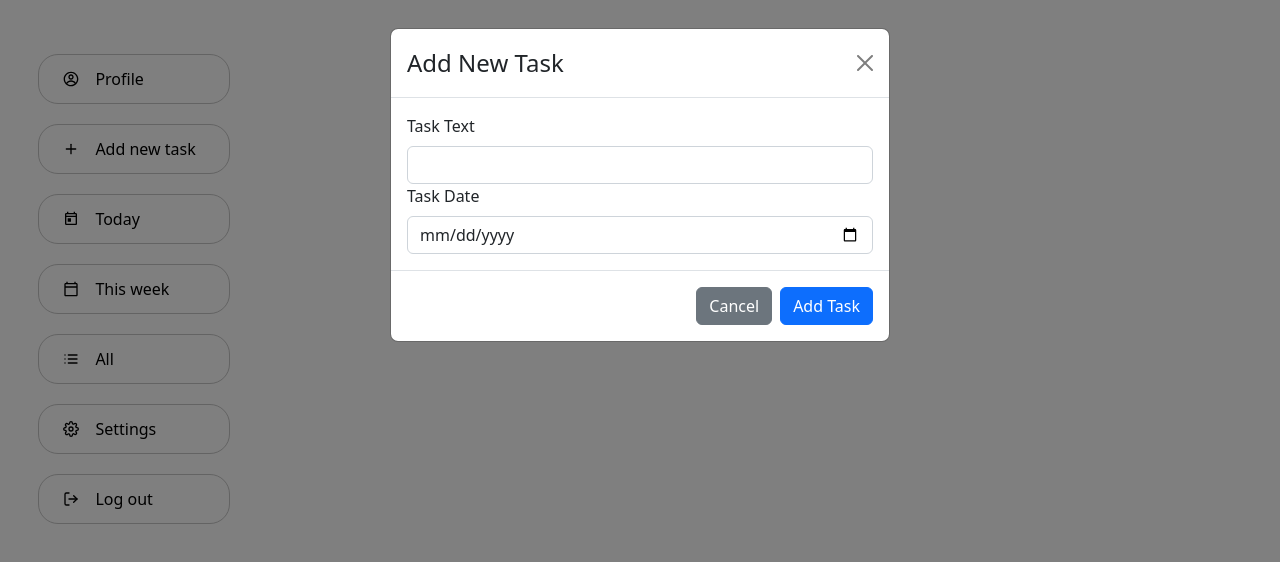
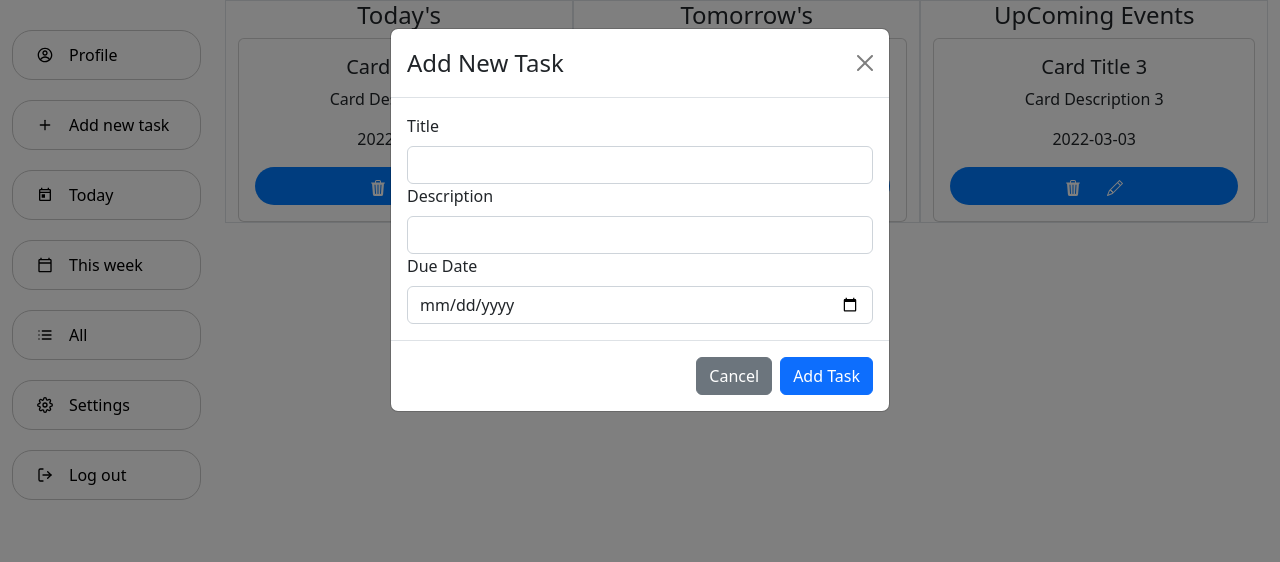
Before and after one commit to Nawzneen/LinkedinTutorial-ReactHooks, a React (Create React App) app: page / in a window 1280 px wide. Both pictures are taken after a click on the item "Add new task". Shown: the top 562 px of the page. Built offline with nearby package versions, Linux system fonts and the light colour scheme.

Commit message:
[Feature] main and card component added

```diff
--- a/src/App.js
+++ b/src/App.js
@@ -1,24 +1,18 @@
 import "./App.css";
 import SideBar from "./Components/SideBar";
+import Main from "./Components/Main";
 
 function App() {
   return (
-    <div className="App">
-      {/* <header className="App-header">
-        <img src={logo} className="App-logo" alt="logo" />
-        <p>
-          Edit <code>src/App.js</code> and save to reload.
-        </p>
-        <a
-          className="App-link"
-          href="https://reactjs.org"
-          target="_blank"
-          rel="noopener noreferrer"
-        >
-          Learn React
-        </a>
-      </header> */}
-      <SideBar />
+    <div className="App container-fluid">
+      <div className="row">
+        <div className="col-md-2 col-12">
+          <SideBar />
+        </div>
+        <div className="col-md-10 col-12">
+          <Main />
+        </div>
+      </div>
     </div>
   );
 }
--- /dev/null
+++ b/src/CSS/card.css
@@ -0,0 +1,14 @@
+.card {
+  border-radius: 20px;
+}
+.card .icons-container {
+  background-color: var(--primary-color);
+  border-radius: 20px;
+  color: white;
+}
+.card .icons-container a {
+  color: white;
+}
+.card .icons-container a:hover {
+  color: rgb(183, 73, 73);
+}
--- /dev/null
+++ b/src/CSS/main.css
@@ -0,0 +1,12 @@
+.main {
+  position: relative;
+  background-color: rgb(165, 41, 41);
+  /* top: 20px; */
+  margin-top: 50px;
+  padding: 50px 50px;
+  /* right: 10px; */
+  /* left: 5px; */
+}
+.main .main-col {
+  background-color: rgb(0, 255, 21);
+}
--- a/src/CSS/sidebar.css
+++ b/src/CSS/sidebar.css
@@ -1,11 +1,11 @@
 @import "../App.css";
 
 .sidebar {
-  position: fixed;
+  /* position: fixed; */
   top: 3%;
   left: 3%;
   bottom: 0;
-  width: 15%;
+  /* width: 15%; */
   background-color: #ffffff;
   padding: 30px 0;
   display: flex;
--- a/src/Components/AddNewTask.js
+++ b/src/Components/AddNewTask.js
@@ -6,11 +6,19 @@ function AddNewTask(props) {
   // The modal is coming from the Sidebar
   // const [showModal, setShowModal] = useState("false");
   // const [modal, toggleModal] = props;
-  console.log(props);
+  // console.log(props);
+  const [newTask, setNewTask] = useState({
+    title: "",
+    description: "",
+    date: "",
+  });
+  // const [taskText, setTaskText] = useState("");
+  // const [taskDate, setTaskDate] = useState("");
 
-  const [taskText, setTaskText] = useState("");
-  const [taskDate, setTaskDate] = useState("");
-
+  const handleInputChanges = (event) => {
+    const { name, value } = event.target;
+    setNewTask({ ...newTask, [name]: value });
+  };
   const handleSubmit = (event) => {
     event.preventDefault();
 
@@ -18,14 +26,17 @@ function AddNewTask(props) {
     // before calling the callback function to add the new task
 
     console.log("the submit button is working");
+    console.log(newTask);
+    // updateNewtask;
     // props.addTask({
     //   text: taskText,
     //   date: taskDate,
     // });
-    console.log(taskDate, taskText);
+    // console.log(taskDate, taskText);
     // Clear the form and hide the modal
-    setTaskText("");
-    setTaskDate("");
+    // setTaskText("");
+    // setTaskDate("");
+    setNewTask({ title: "", description: "", date: "" });
     // props.toggleModal;
     props.toggleModal();
   };
@@ -48,21 +59,34 @@ function AddNewTask(props) {
         <Modal.Body>
           <Form onSubmit={handleSubmit}>
             <Form.Group controlId="formTaskText">
-              <Form.Label>Task Text</Form.Label>
+              <Form.Label>Title</Form.Label>
               <Form.Control
+                name="title"
                 type="text"
-                value={taskText}
-                onChange={(event) => setTaskText(event.target.value)}
+                value={newTask.title}
+                onChange={handleInputChanges}
+                required
+              />
+            </Form.Group>
+
+            <Form.Group controlId="formTaskText">
+              <Form.Label>Description</Form.Label>
+              <Form.Control
+                name="description"
+                type="text"
+                value={newTask.description}
+                onChange={handleInputChanges}
                 required
               />
             </Form.Group>
 
             <Form.Group controlId="formTaskDate">
-              <Form.Label>Task Date</Form.Label>
+              <Form.Label>Due Date</Form.Label>
               <Form.Control
+                name="date"
                 type="date"
-                value={taskDate}
-                onChange={(event) => setTaskDate(event.target.value)}
+                value={newTask.date}
+                onChange={handleInputChanges}
                 required
               />
             </Form.Group>
--- /dev/null
+++ b/src/Components/Card.js
@@ -0,0 +1,25 @@
+import React from "react";
+import { BsFillTrash3Fill, BsPencil } from "react-icons/bs";
+import "../CSS/card.css";
+
+const Card = (props) => {
+  return (
+    <div className="card">
+      <div className="card-body">
+        <h5 className="card-title">{props.title}</h5>
+        <p className="card-text">{props.description}</p>
+        <p className="card-text">{props.date}</p>
+        <div className="icons-container">
+          <a href="#" className=" btn">
+            <BsFillTrash3Fill />
+          </a>
+          <a href="#" className="btn">
+            <BsPencil />
+          </a>
+        </div>
+      </div>
+    </div>
+  );
+};
+
+export default Card;
--- a/src/Components/Main.js
+++ b/src/Components/Main.js
@@ -0,0 +1,53 @@
+import React, { useState } from "react";
+import AddNewTask from "./AddNewTask";
+import "../CSS/main.css";
+import Card from "./Card";
+
+function Main() {
+  return (
+    // <div className="main  ">
+    //   <div className="row gx-3">
+    //     <div className="col  ">
+    //       <div className="main-col p-3">erwerw</div>
+    //     </div>
+    //     <div className="col  ">
+    //       <div className="main-col p-3">erwerw</div>
+    //     </div>
+    //     <div className="col  ">
+    //       <div className="main-col p-3">erwerw</div>
+    //     </div>
+    //   </div>
+    // </div>
+
+    <div className="container-fluid">
+      <div className="row">
+        <div className="col-md-4 border">
+          <h4>Today's</h4>
+          <Card
+            title="Card Title 1"
+            description="Card Description 1"
+            date="2022-03-01"
+          />
+        </div>
+        <div className="col-md-4 border">
+          <h4>Tomorrow's</h4>
+          <Card
+            title="Card Title 2"
+            description="Card Description 2"
+            date="2022-03-02"
+          />
+        </div>
+        <div className="col-md-4 border">
+          <h4>UpComing Events</h4>
+          <Card
+            title="Card Title 3"
+            description="Card Description 3"
+            date="2022-03-03"
+          />
+        </div>
+      </div>
+    </div>
+  );
+}
+
+export default Main;
```
